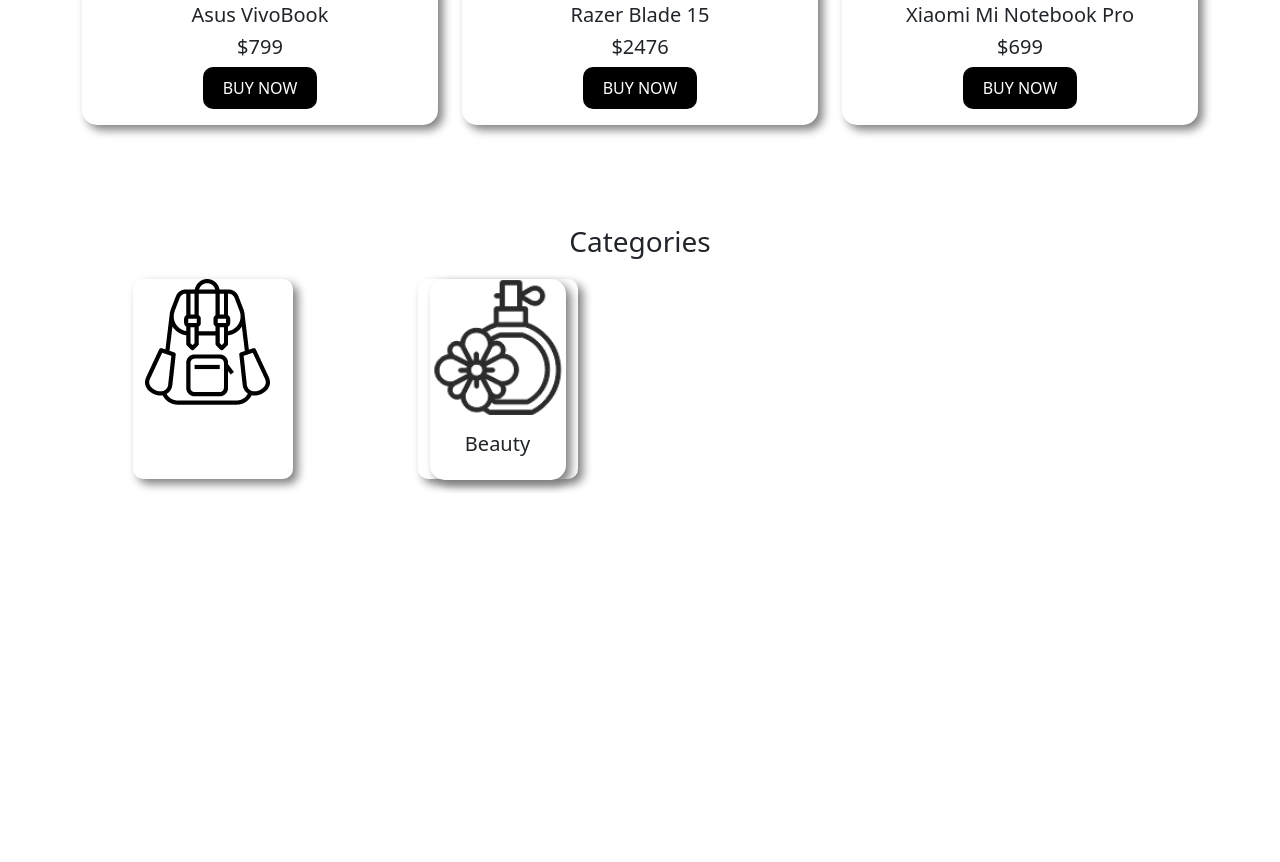
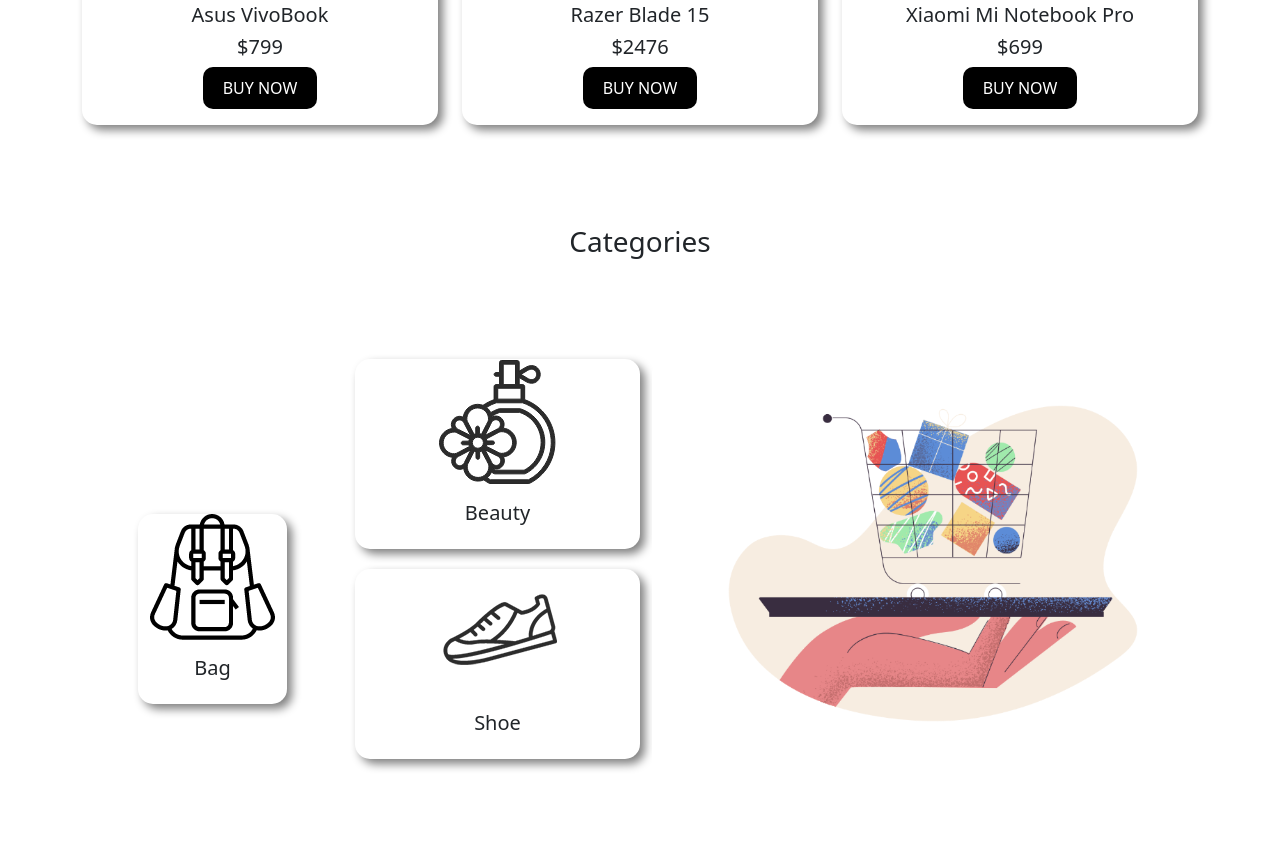
Before and after one commit to soyeba3/hot-gadgets, a plain HTML site: page index.html in a window 1280 px wide. Shown: the part 1692-2554 px from the top of the page. Before the commit the page ends 2271 px from the top, so only its background shows below. Drawn offline with nearby package versions, Linux system fonts and the light colour scheme.

Commit message:
complete

```diff
--- a/index.html
+++ b/index.html
@@ -214,23 +214,40 @@
   <!-- Last Categories -->
 
   <div class="container">
-    <h3 class="d-flex justify-content-center">Categories</h3>
-    <div class="row ">
-      <div class="col-md-3">
-            <img class="" src="images/Categories/bag.png" alt="">
-
-
-      </div>
-      <div class="col-md-3">
-        <div class="card" style="">
-          <img src="images/Categories/perfume.png" class="perfume" alt="...">
-          <div class="card-body">
-            <h5 class="card-title d-flex justify-content-center">Beauty</h5>
+    <h3 class="d-flex justify-content-center categories">Categories</h3>
+    <div class="row">
+      <div class="col-md-3 d-flex justify-content-center align-items-center">
+        <div class="row">
+          <div class="card d-flex justify-content-center" style="">
+            <img src="images/Categories/bag.png" class="" alt="...">
+            <div class="card-body">
+              <h5 class="card-title d-flex justify-content-center">Bag</h5>
+            </div>
           </div>
         </div>
       </div>
-      <div class="col-md-6">
-
+      <div class="col-md-3">
+        <div class="row">
+          <div class="card d-flex align-items-center beauty" style="">
+            <img src="images/Categories/perfume.png" class="" alt="...">
+            <div class="card-body">
+              <h5 class="card-title d-flex justify-content-center">Beauty</h5>
+            </div>
+          </div>
+          <div class="card d-flex justify-content-center categories align-items-center" style="">
+            <img src="images/Categories/shoe.png" class="" alt="...">
+            <div class="card-body">
+              <h5 class="card-title d-flex justify-content-center">Shoe</h5>
+            </div>
+          </div>
+        </div>
+      </div>
+      <div class="col-md-6 ">
+        <div class="card pale-order" style="">
+          <img src="images/Categories/pale-order.png" class="" alt="...">
+          <div class="card-body">
+          </div>
+        </div>
       </div>
     </div>
   </div>
--- a/style.css
+++ b/style.css
@@ -42,11 +42,13 @@ h3{
 }
 .col-md-3{
     border-radius: 10px;
-    width:160px;
-    height: 200px;
-    box-shadow: 5px 5px 10px gray;
-    margin: 0 auto;
 }
-.bag{
-    margin: 0 auto;
+.categories{
+    margin-bottom: 100px;
 }
+.pale-order{
+    box-shadow: none;
+}
+.beauty{
+    margin-bottom: 20px;
+}
```
